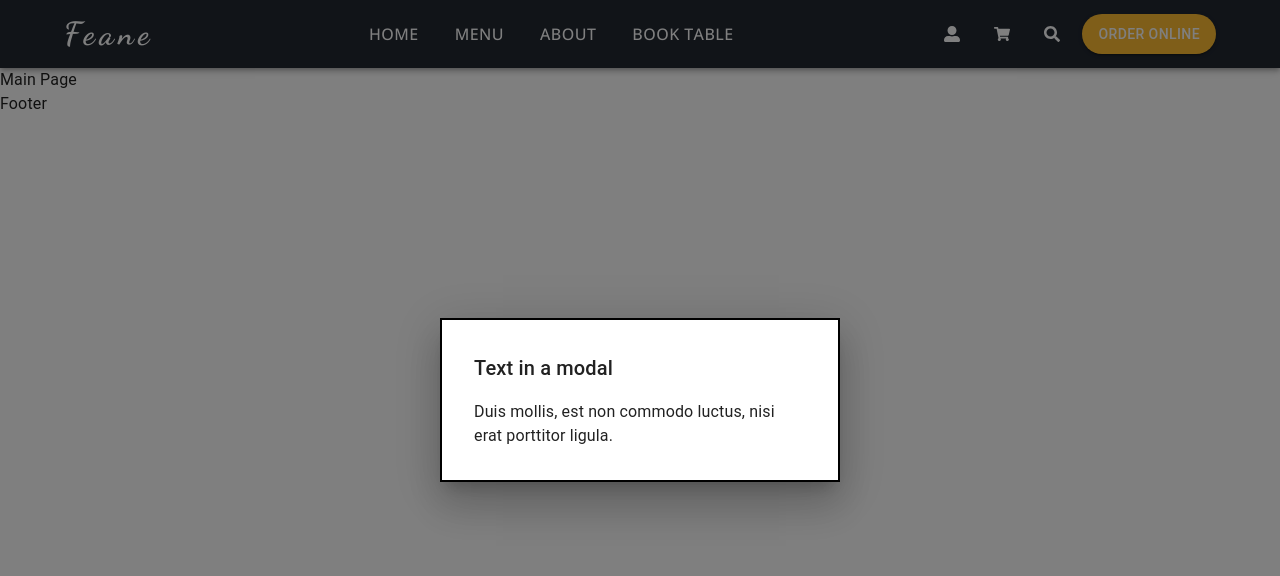
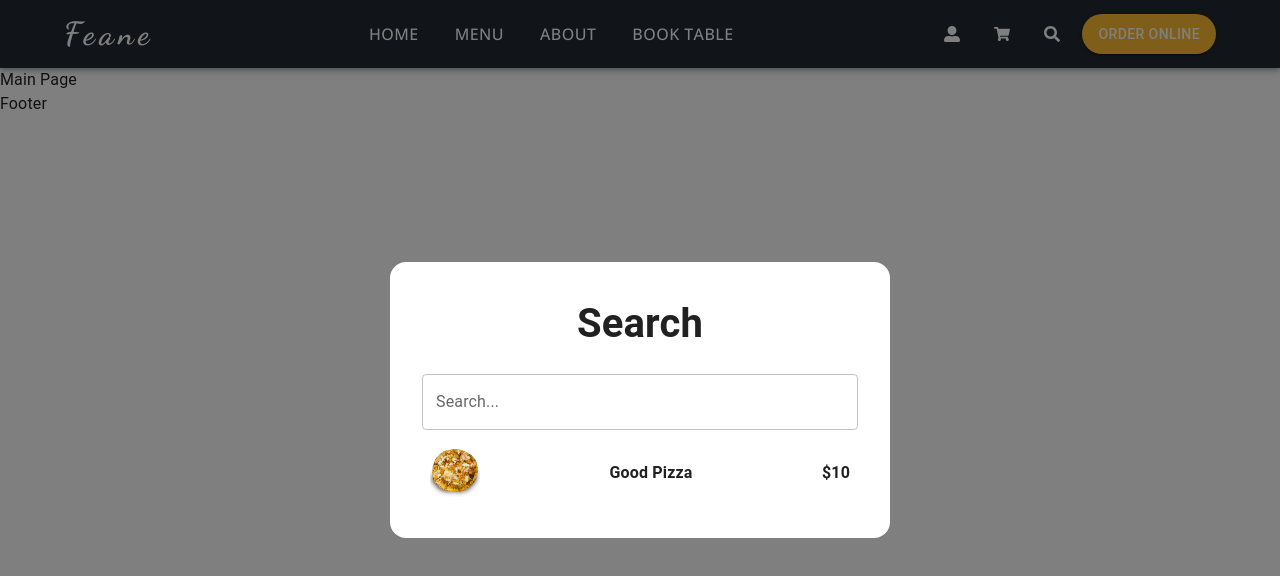
Before and after one commit to Taner105/Food-Ordering-App, a Next.js app: page / in a window 1280 px wide. Both pictures are taken after a click on the button 1052 px from the left and 34 px from the top of the page. Shown: the top 576 px of the page. Built offline with nearby package versions, Linux system fonts and the light colour scheme.

Commit message:
search component

```diff
--- a/components/Layouts/Navbar/index.tsx
+++ b/components/Layouts/Navbar/index.tsx
@@ -12,19 +12,7 @@ import MenuItem from "@mui/material/MenuItem";
 import Logo from "@/components/ui/Logo";
 import Badge from "@mui/material/Badge";
 import { FaUserAlt, FaShoppingCart, FaSearch } from "react-icons/fa";
-import { Modal } from "@mui/material";
-
-const style = {
-  position: "absolute" as "absolute",
-  top: "50%",
-  left: "50%",
-  transform: "translate(-50%, -50%)",
-  width: 400,
-  bgcolor: "background.paper",
-  border: "2px solid #000",
-  boxShadow: 24,
-  p: 4,
-};
+import Search from "@/components/ui/Search";
 
 const pages = ["Home", "Menu", "About", "Book Table"];
 function ResponsiveAppBar() {
@@ -37,8 +25,8 @@ function ResponsiveAppBar() {
   const handleCloseNavMenu = () => {
     setAnchorElNav(null);
   };
+  const handleOpen = () => setOpen(true);
   const [open, setOpen] = React.useState(false);
-  const handleOpen = () => setOpen(true);
   const handleClose = () => setOpen(false);
   return (
     <AppBar
@@ -180,21 +168,7 @@ function ResponsiveAppBar() {
               Order Online
             </Button>
           </Box>
-          <Modal
-            open={open}
-            onClose={handleClose}
-            aria-labelledby="modal-modal-title"
-            aria-describedby="modal-modal-description"
-          >
-            <Box sx={style}>
-              <Typography id="modal-modal-title" variant="h6" component="h2">
-                Text in a modal
-              </Typography>
-              <Typography id="modal-modal-description" sx={{ mt: 2 }}>
-                Duis mollis, est non commodo luctus, nisi erat porttitor ligula.
-              </Typography>
-            </Box>
-          </Modal>
+          <Search open={open} handleClose={handleClose} />
         </Toolbar>
       </Container>
     </AppBar>
--- /dev/null
+++ b/components/ui/Search.tsx
@@ -0,0 +1,79 @@
+import { Box, Modal, TextField, Typography } from "@mui/material";
+import React from "react";
+import Title from "./Title";
+import Image from "next/image";
+
+const style = {
+  position: "absolute" as "absolute",
+  top: "50%",
+  left: "50%",
+  transform: "translate(-50%, -50%)",
+  width: 500,
+  bgcolor: "background.paper",
+  boxShadow: 0,
+  borderRadius: "16px",
+  p: 4,
+};
+interface SearchProps {
+  open: boolean;
+  handleClose: () => void;
+}
+
+const Search = ({ open, handleClose }: SearchProps) => {
+  return (
+    <Modal
+      open={open}
+      onClose={handleClose}
+      aria-labelledby="modal-modal-title"
+      aria-describedby="modal-modal-description"
+    >
+      <Box sx={style}>
+        <Title propStyle={{ fontSize: "40px", textAlign: "center" }}>
+          Search
+        </Title>
+        <TextField
+          sx={{ mt: "20px" }}
+          fullWidth
+          id="outlined-basic"
+          label="Search..."
+          variant="outlined"
+        />
+        <Box
+          sx={{
+            mt: "10px",
+            position: "relative",
+            display: "flex",
+            justifyContent: "space-between",
+            alignItems: "center",
+            transition: "all",
+            cursor: "pointer",
+            p: 1,
+            ":hover": {
+              bgcolor: "#ffbe33",
+            },
+          }}
+        >
+          <Box
+            sx={{
+              position: "relative",
+              width: "50px",
+              height: "50px",
+            }}
+          >
+            <Image
+              style={{ borderRadius: "6px" }}
+              src="/pizza.webp"
+              alt="who we are image"
+              layout="fill"
+              objectFit="contain"
+            />
+          </Box>
+          <Typography sx={{ fontWeight: "bold" }}>Good Pizza</Typography>
+          <Typography sx={{ fontWeight: "bold" }}>$10</Typography>
+        </Box>
+      </Box>
+    </Modal>
+  );
+};
+
+export default Search;
--- /dev/null
+++ b/components/ui/Title.tsx
@@ -0,0 +1,17 @@
+import { Box } from "@mui/material";
+import React, { ReactNode } from "react";
+
+interface TitleProps {
+  children: ReactNode;
+  propStyle?: React.CSSProperties;
+}
+
+const Title = ({ children, propStyle }: TitleProps) => {
+  return (
+    <Box sx={{ fontWeight: "bold" }} style={propStyle}>
+      {children}
+    </Box>
+  );
+};
+
+export default Title;
```
Also changed, not shown: public/pizza.webp (added).
